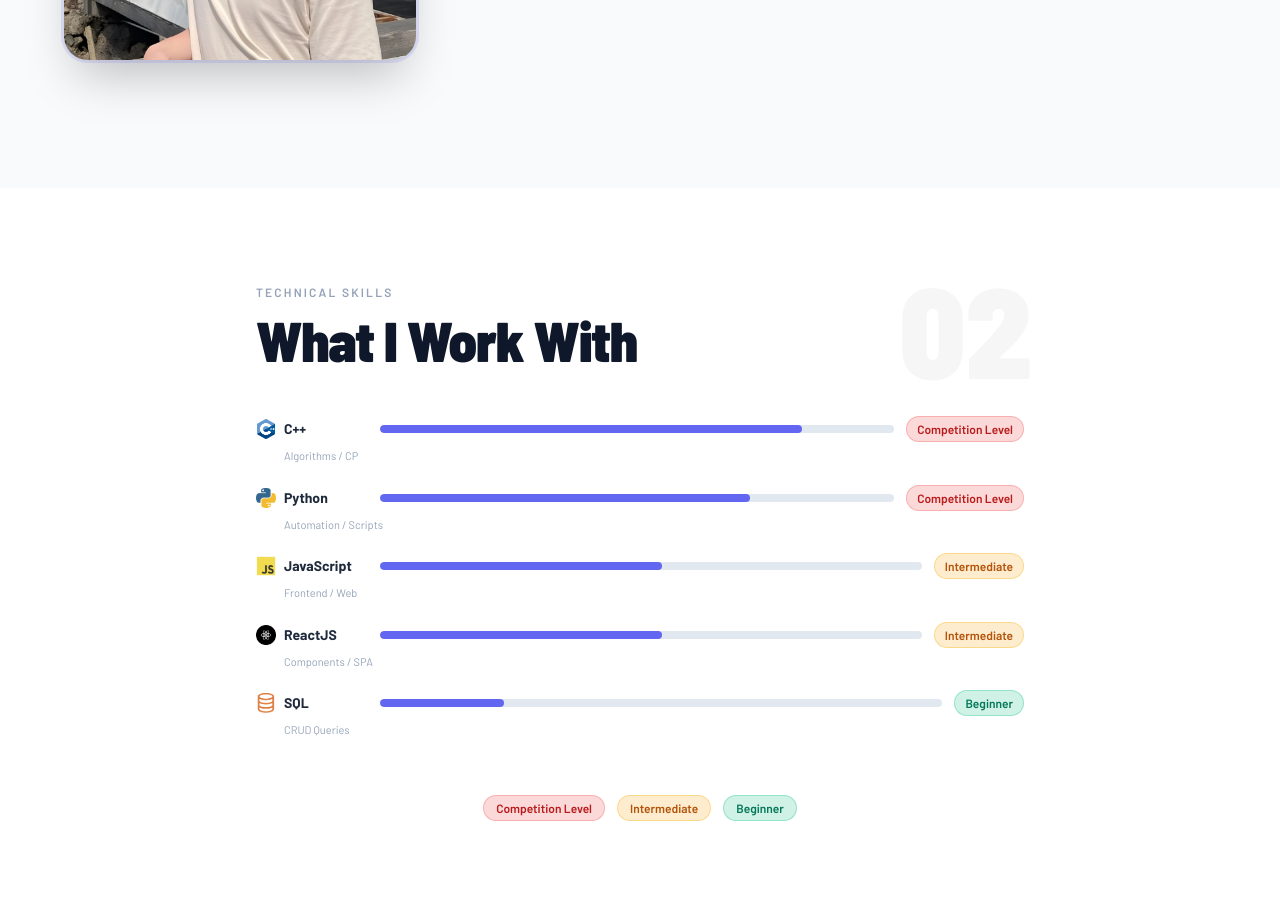
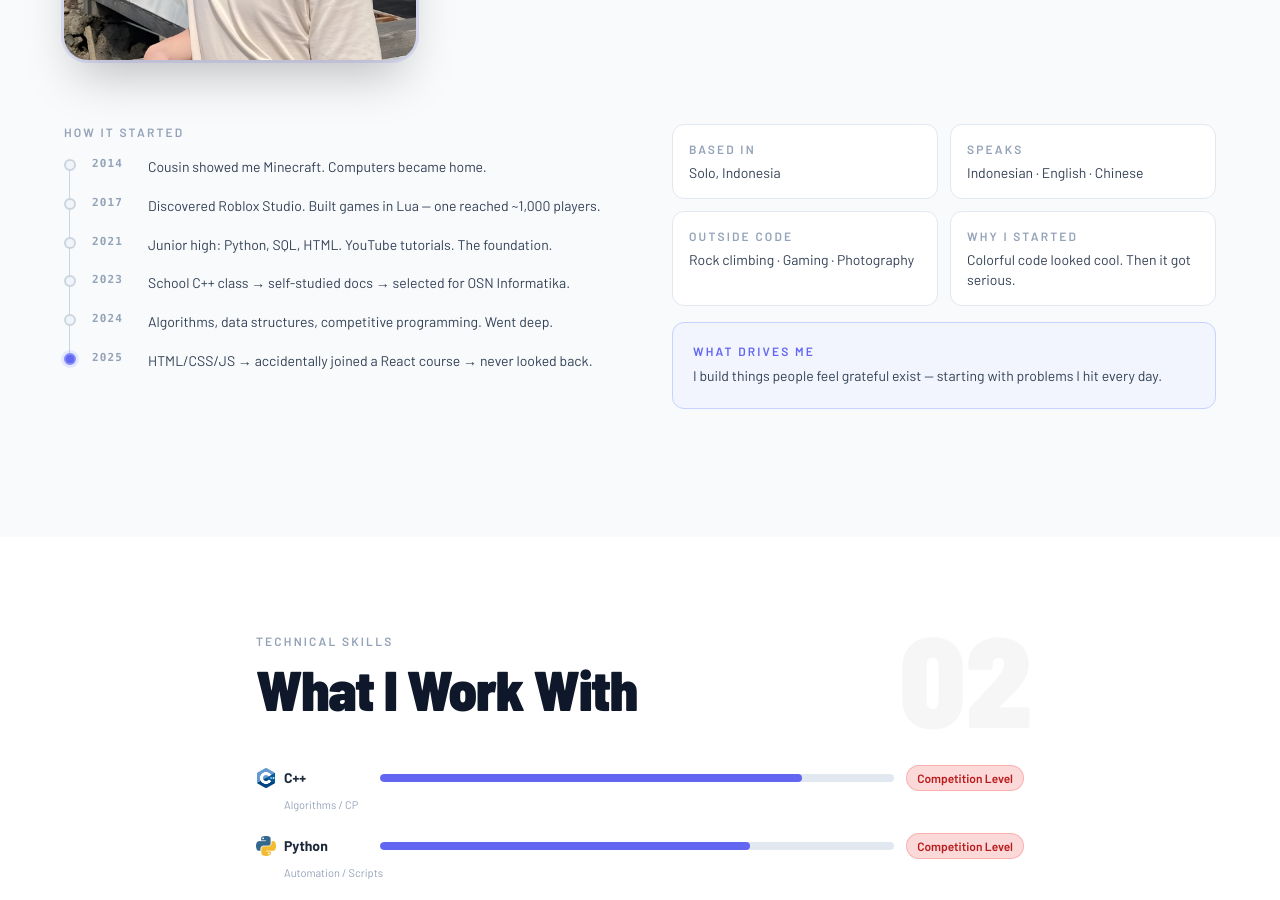
Before and after one commit to elitcx/portfolio, a React (Vite) app: page / in a window 1280 px wide. Shown: the part 1220-2120 px from the top of the page. Built offline with nearby package versions, Linux system fonts and the light colour scheme.

Commit message:
more about me info

```diff
--- a/src/components/Homepage.jsx
+++ b/src/components/Homepage.jsx
@@ -46,6 +46,15 @@ function About() {
     photoRef.current.style.transform = 'rotateX(0deg) rotateY(0deg) scale(1)';
     photoRef.current.style.willChange = 'auto';
   }, []);
+
+  const TIMELINE = [
+    { year: '2014', text: 'Cousin showed me Minecraft. Computers became home.' },
+    { year: '2017', text: 'Discovered Roblox Studio. Built games in Lua — one reached ~1,000 players.' },
+    { year: '2021', text: 'Junior high: Python, SQL, HTML. YouTube tutorials. The foundation.' },
+    { year: '2023', text: 'School C++ class → self-studied docs → selected for OSN Informatika.' },
+    { year: '2024', text: 'Algorithms, data structures, competitive programming. Went deep.' },
+    { year: '2025', text: 'HTML/CSS/JS → accidentally joined a React course → never looked back.' },
+  ];
 
   return (
     <section className="w-full dark:bg-slate-900 bg-slate-50 px-6 py-24 md:py-32">
@@ -123,6 +132,59 @@ function About() {
             </strong>
           </motion.p>
         </div>
+      </div>
+
+      {/* Row 2: Timeline left, facts + goal right */}
+      <div className="max-w-6xl mx-auto mt-16 grid grid-cols-1 md:grid-cols-2 gap-x-16 gap-y-12">
+
+        {/* Left — timeline: hollow past dots, filled current, visible rail */}
+        <div className="flex flex-col gap-4">
+          <motion.p {...fadeUp} className="text-xs font-semibold tracking-[0.18em] uppercase text-slate-400 dark:text-slate-500">
+            How it started
+          </motion.p>
+          <div className="relative flex flex-col gap-4">
+            <span className="absolute left-[5px] top-3 bottom-3 w-px bg-slate-300 dark:bg-white/20" />
+            {TIMELINE.map((entry, i) => (
+              <motion.div key={entry.year} {...slideInLeft(i)} className="flex gap-4 items-start">
+                <span className={`mt-[3px] shrink-0 w-3 h-3 rounded-full border-2 z-10 ${
+                  i === TIMELINE.length - 1
+                    ? 'bg-indigo-500 border-indigo-400 shadow-[0_0_0_3px_oklch(0.6_0.25_270/0.12)]'
+                    : 'bg-slate-100 dark:bg-slate-900 border-slate-300 dark:border-white/30'
+                }`} />
+                <span className="font-mono text-[11px] font-bold tracking-widest text-slate-400 dark:text-slate-500 uppercase shrink-0 w-10 tabular-nums">{entry.year}</span>
+                <span className="text-sm text-slate-700 dark:text-slate-200 leading-relaxed">{entry.text}</span>
+              </motion.div>
+            ))}
+          </div>
+        </div>
+
+        {/* Right — fact cards + goal card */}
+        <div className="flex flex-col gap-4">
+          <motion.div {...fadeUp} className="grid grid-cols-2 gap-3">
+            {[
+              { label: 'Based in',      value: 'Solo, Indonesia' },
+              { label: 'Speaks',        value: 'Indonesian · English · Chinese' },
+              { label: 'Outside code',  value: 'Rock climbing · Gaming · Photography' },
+              { label: 'Why I started', value: 'Colorful code looked cool. Then it got serious.' },
+            ].map(({ label, value }) => (
+              <div key={label} className="rounded-xl border border-slate-200 dark:border-slate-700 bg-white dark:bg-slate-800/60 p-4 flex flex-col gap-1.5">
+                <p className="text-xs font-semibold tracking-[0.18em] uppercase text-slate-400 dark:text-slate-500">{label}</p>
+                <p className="text-sm text-slate-700 dark:text-slate-200 leading-snug">{value}</p>
+              </div>
+            ))}
+          </motion.div>
+
+          <motion.div
+            {...fadeUp}
+            className="rounded-xl border border-indigo-200 dark:border-indigo-400/30 bg-indigo-50/60 dark:bg-indigo-500/10 p-5 flex flex-col gap-1.5"
+          >
+            <p className="text-xs font-semibold tracking-[0.18em] uppercase text-indigo-500 dark:text-indigo-400">What drives me</p>
+            <p className="text-sm text-slate-700 dark:text-slate-200 leading-relaxed">
+              I build things people feel grateful exist — starting with problems I hit every day.
+            </p>
+          </motion.div>
+        </div>
+
       </div>
     </section>
   );
```
